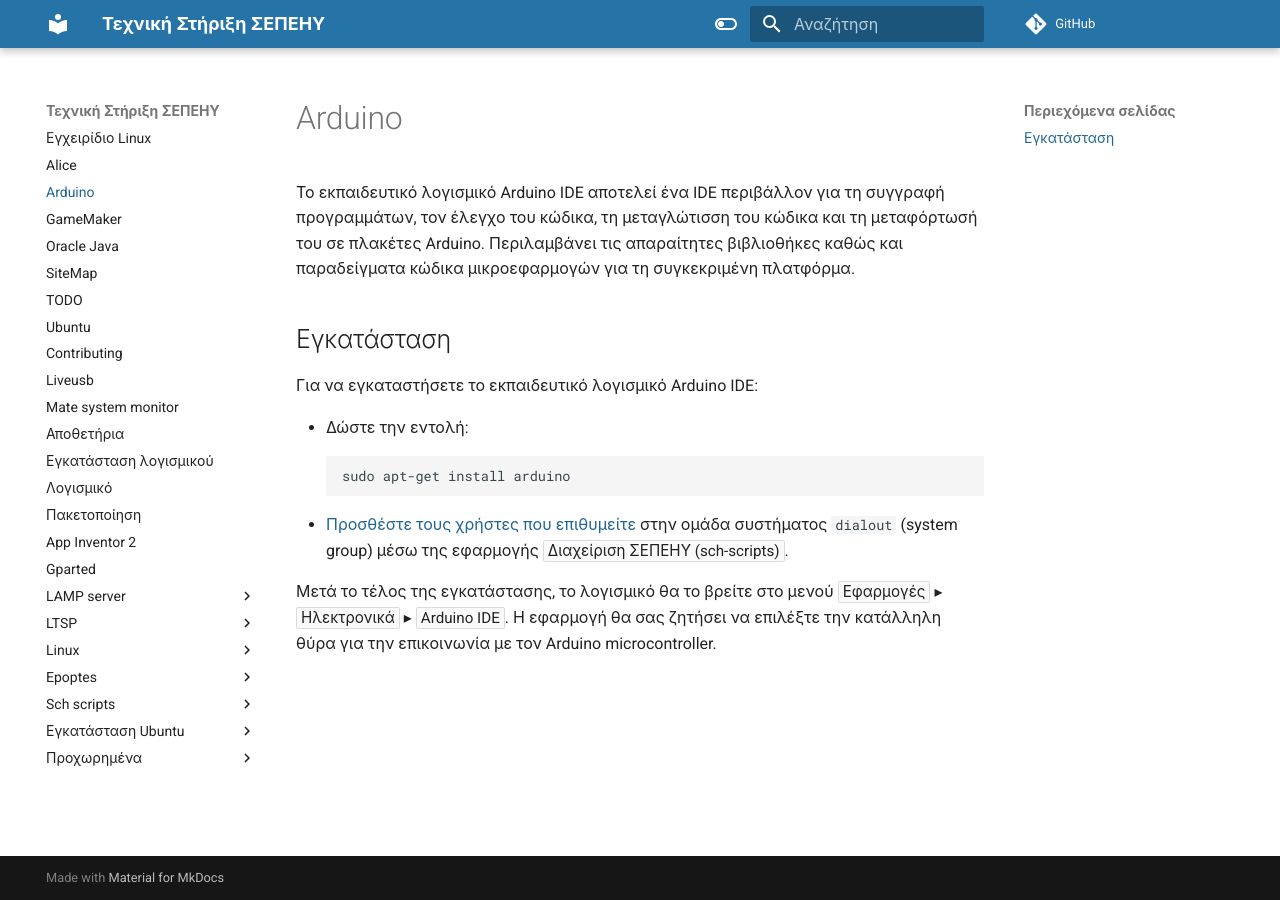
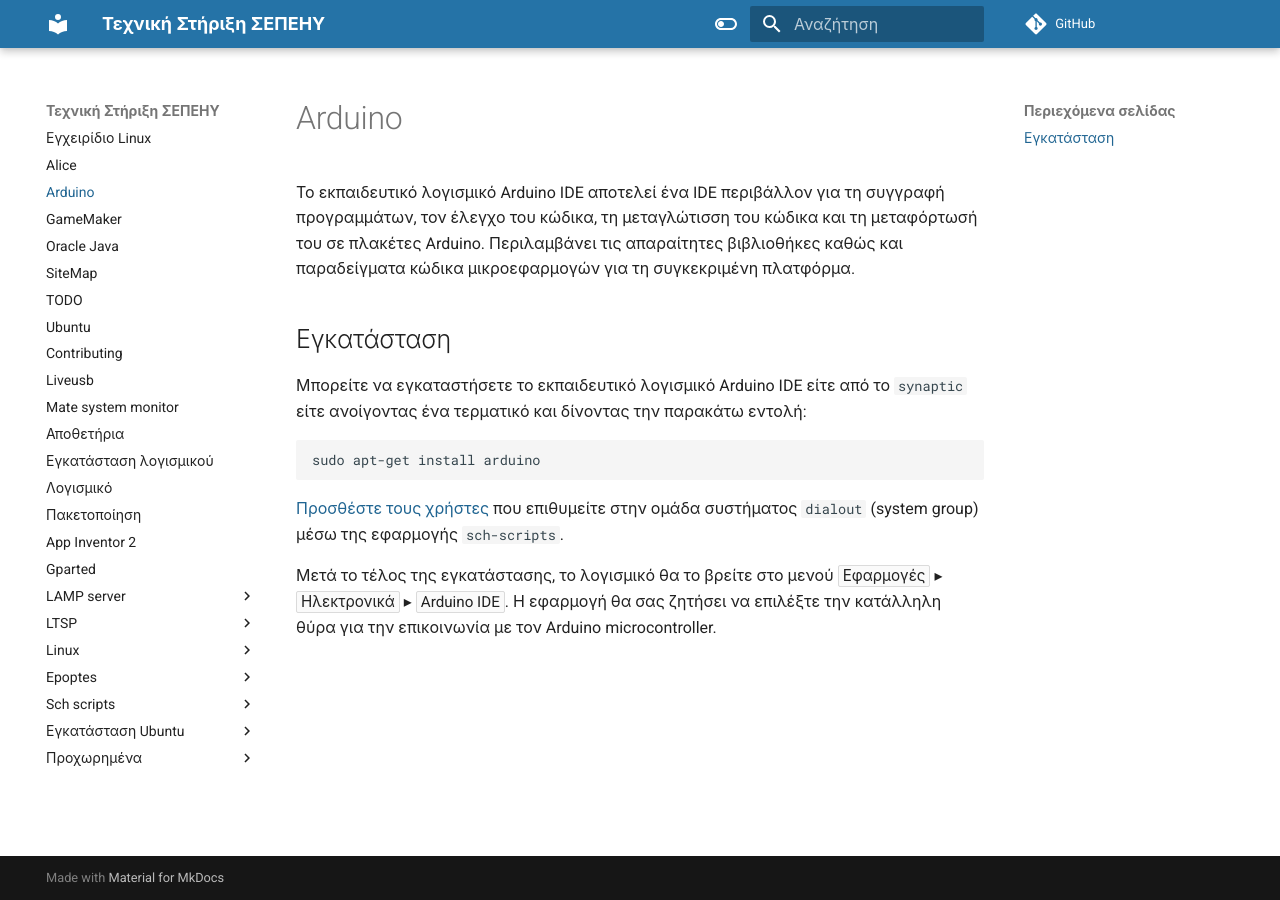
Before and after one commit to siahos/el.ltsp.org, an MkDocs documentation site: the page built from docs/Arduino.md, in a window 1280 px wide. Built offline with MkDocs 1.6.1 and Material for MkDocs 9.7.7, drawn with Linux system fonts in a browser that asks for light colours; comment, search, counter and statistics services are not loaded.

Commit message:
Update Arduino.md

````diff
--- a/docs/Arduino.md
+++ b/docs/Arduino.md
@@ -1,22 +1,24 @@
+# Arduino
+
 Το εκπαιδευτικό λογισμικό Arduino IDE αποτελεί ένα IDE περιβάλλον για τη
-συγγραφή προγραμμάτων, τον έλεγχο του κώδικα, τη μεταγλώτισση του κώδικα
-και τη μεταφόρτωσή του σε πλακέτες Arduino. Περιλαμβάνει τις απαραίτητες
-βιβλιοθήκες καθώς και παραδείγματα κώδικα μικροεφαρμογών για τη
-συγκεκριμένη πλατφόρμα.
+συγγραφή προγραμμάτων, τον έλεγχο του κώδικα, τη μεταγλώτισση του κώδικα και τη
+μεταφόρτωσή του σε πλακέτες Arduino. Περιλαμβάνει τις απαραίτητες βιβλιοθήκες
+καθώς και παραδείγματα κώδικα μικροεφαρμογών για τη συγκεκριμένη πλατφόρμα.
 
 ## Εγκατάσταση
 
-Για να εγκαταστήσετε το εκπαιδευτικό λογισμικό Arduino IDE:
+Μπορείτε να εγκαταστήσετε το εκπαιδευτικό λογισμικό Arduino IDE είτε από το
+`synaptic` είτε ανοίγοντας ένα τερματικό και δίνοντας την παρακάτω εντολή:
 
-  - Δώστε την εντολή:
-  ```shell
-  sudo apt-get install arduino
-  ```
-  - [Προσθέστε τους χρήστες που επιθυμείτε](sch-scripts/Χρήστες/Επεξεργασία_χρηστών.md)
-    στην ομάδα συστήματος `dialout` (system group) μέσω της εφαρμογής
-    ***Διαχείριση ΣΕΠΕΗΥ (sch-scripts)***.
+```shell
+sudo apt-get install arduino
+```
 
+[Προσθέστε τους χρήστες](sch-scripts/Χρήστες/Επεξεργασία_χρηστών.md) που
+επιθυμείτε στην ομάδα συστήματος `dialout` (system group) μέσω της εφαρμογής
+`sch-scripts`.
 
 Μετά το τέλος της εγκατάστασης, το λογισμικό θα το βρείτε στο μενού
-***Εφαρμογές*** ▸ ***Ηλεκτρονικά*** ▸ ***Arduino IDE***. Η εφαρμογή θα σας ζητήσει
-να επιλέξτε την κατάλληλη θύρα για την επικοινωνία με τον Arduino microcontroller.
+***Εφαρμογές*** ▸ ***Ηλεκτρονικά*** ▸ ***Arduino IDE***. Η εφαρμογή θα σας
+ζητήσει να επιλέξτε την κατάλληλη θύρα για την επικοινωνία με τον Arduino
+microcontroller.
````
